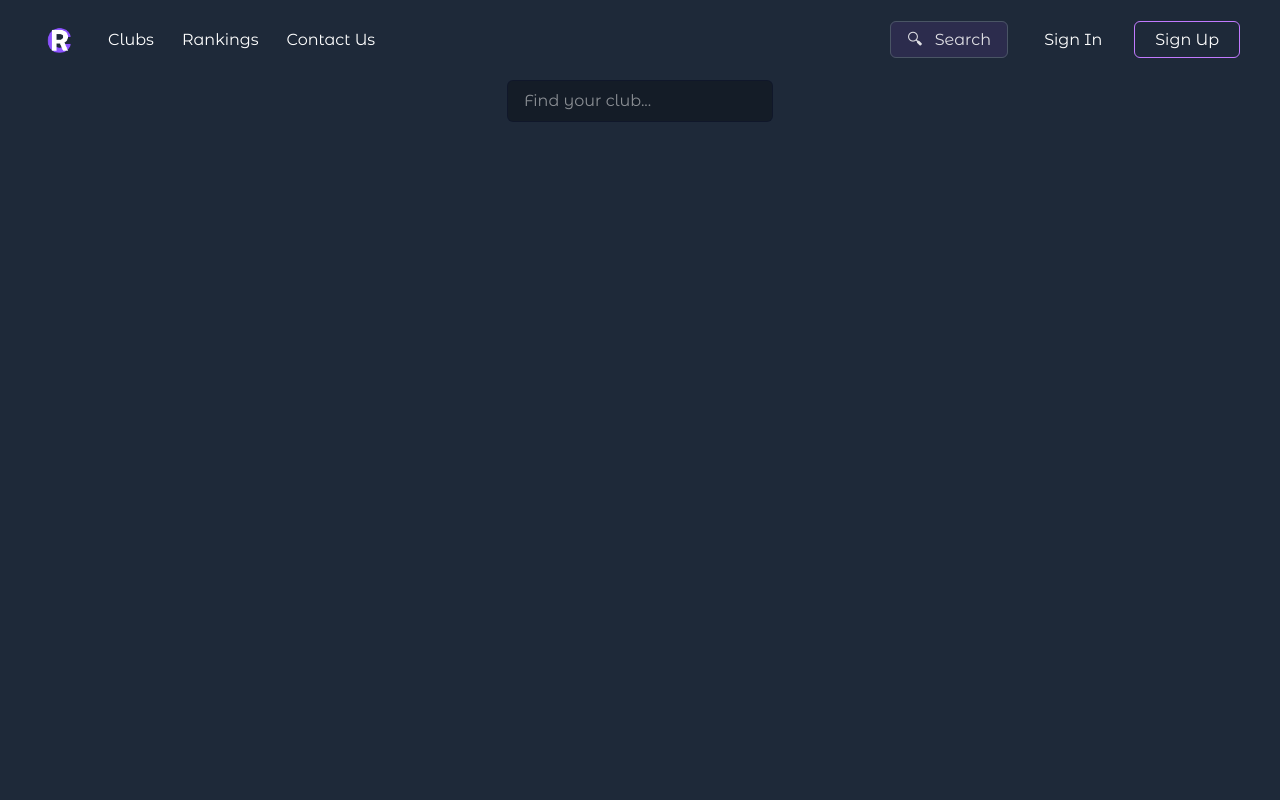
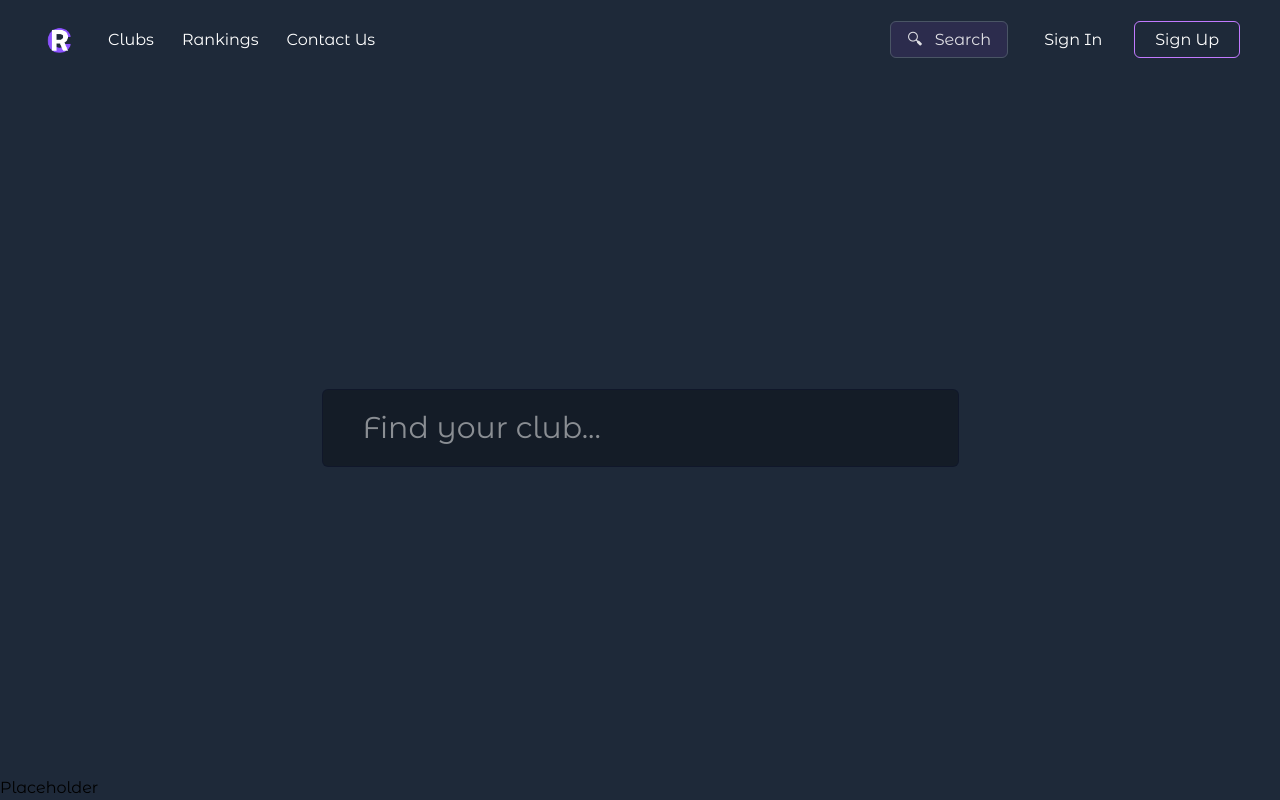
Before and after one commit to armlk/ClubRank, a SvelteKit app: page / in a window 1280 px wide. Built offline with nearby package versions, Linux system fonts and the light colour scheme.

Commit message:
Add search bar and empty footer component

```diff
--- /dev/null
+++ b/src/lib/components/Footer.svelte
@@ -0,0 +1,4 @@
+<script>
+</script>
+
+<div>Placeholder</div>
--- a/src/lib/components/Search.svelte
+++ b/src/lib/components/Search.svelte
@@ -4,7 +4,7 @@
 
 <Command.Root class="flex w-full items-center justify-center">
 	<Command.Input
-		class="rounded-md border border-slate-900/80 bg-black/30 px-4 py-2 text-white"
+		class="rounded-md border border-slate-900/80 bg-black/30 px-10 py-5 pr-40 text-3xl text-white"
 		placeholder="Find your club..."
 	/>
 </Command.Root>
--- a/src/routes/+layout.svelte
+++ b/src/routes/+layout.svelte
@@ -12,6 +12,8 @@
 	<link rel="icon" href={favicon} />
 </svelte:head>
 
-<div class="h-screen w-screen bg-gray-800"><NavBar /><Page /></div>
+<div class="flex h-screen w-screen flex-col justify-between bg-gray-800">
+	<NavBar /><Page />
+</div>
 
 <!-- {@render children?.()} -->
--- a/src/routes/+page.svelte
+++ b/src/routes/+page.svelte
@@ -1,5 +1,8 @@
 <script>
 	import Search from '$lib/components/Search.svelte';
+	import Footer from '$lib/components/Footer.svelte';
 </script>
 
 <Search />
+
+<Footer />
```
